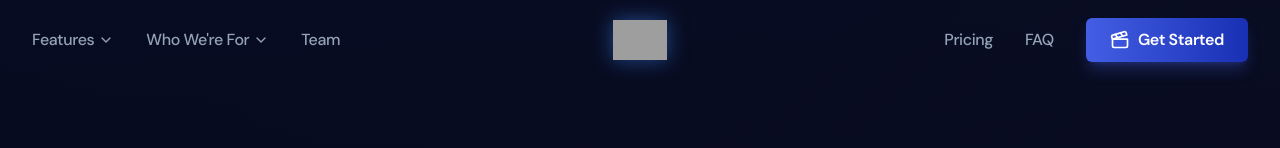
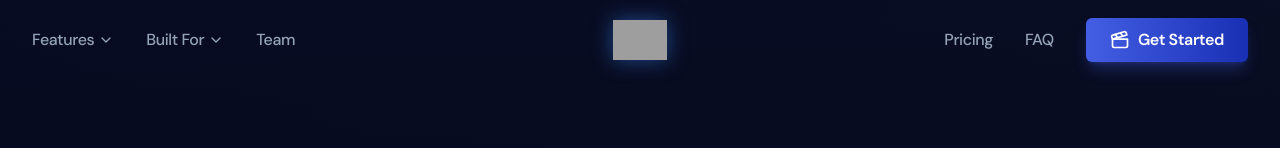
Before and after one commit to OraBluClub/storiara-landing-page, a Next.js app: page /terms in a window 1280 px wide. Shown: the top 148 px of the page. Built offline with nearby package versions, Linux system fonts and the light colour scheme; grey boxes are pictures that could not be loaded.

Commit message:
Update navigation item label from "Who We're For" to "Built For" for improved clarity and alignment with branding.

```diff
--- a/src/components/Navigation.tsx
+++ b/src/components/Navigation.tsx
@@ -36,7 +36,7 @@
 
   const navItems = [
     { name: 'Features', href: '/#features', hasDropdown: true, dropdown: featuresDropdown },
-    { name: "Who We're For", href: '/#platform', hasDropdown: true, dropdown: audienceDropdown },
+    { name: "Built For", href: '/#platform', hasDropdown: true, dropdown: audienceDropdown },
     { name: 'Team', href: '/#team' },
     { name: 'Pricing', href: '/#pricing' },
     { name: 'FAQ', href: '/#faq' },
```
